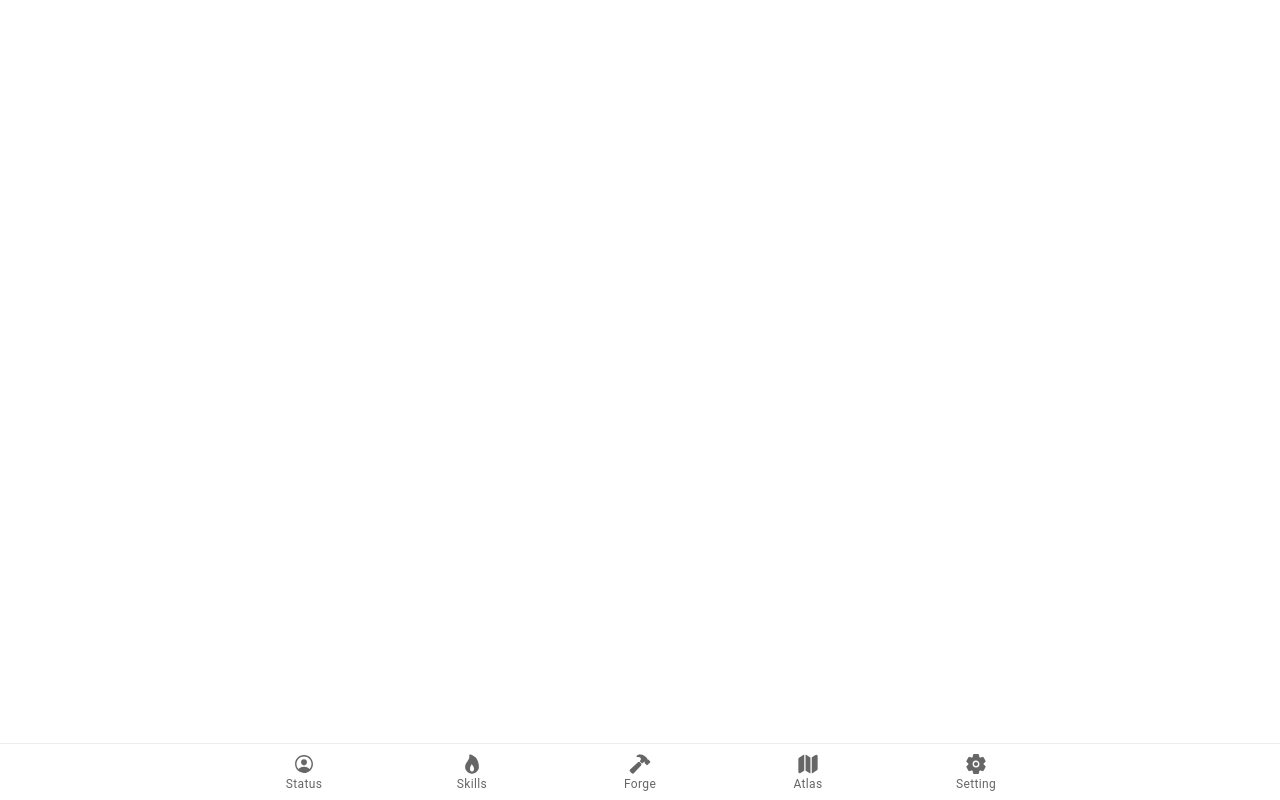
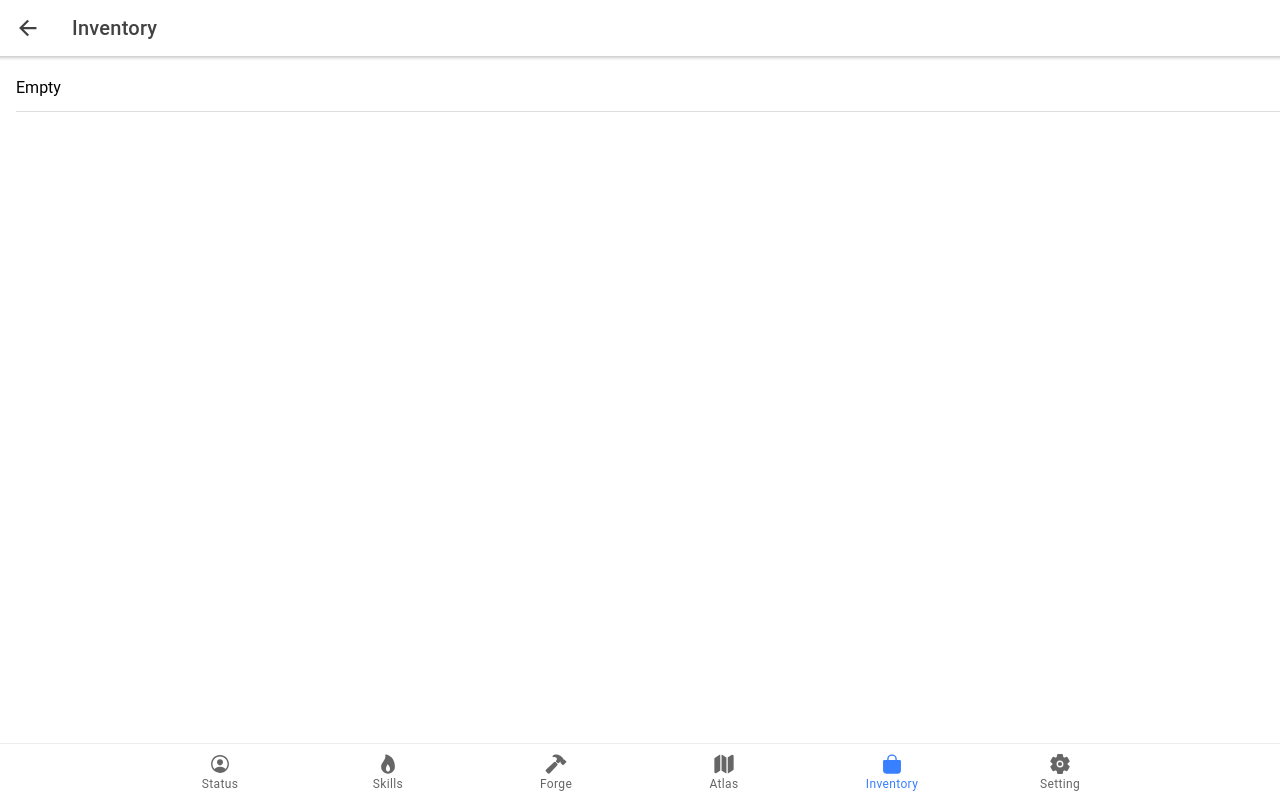
Before and after one commit to ngocnv371/silent-forge, a React (Create React App) app: page /inventory in a window 1280 px wide. Built offline with nearby package versions, Linux system fonts and the light colour scheme.

Commit message:
add inventory

```diff
--- a/src/App.tsx
+++ b/src/App.tsx
@@ -21,7 +21,7 @@ import {
   setupIonicReact,
 } from '@ionic/react';
 import { Redirect, Route } from 'react-router-dom';
-import { flame, map, personCircleOutline, hammer, settings } from 'ionicons/icons';
+import { flame, map, personCircleOutline, hammer, settings, bag } from 'ionicons/icons';
 
 import { IonReactRouter } from '@ionic/react-router';
 import Setting from './pages/setting';
@@ -35,6 +35,7 @@ import WikiMonsters from './pages/wiki/monsters';
 import WikiAtlas from './pages/wiki/atlas';
 import Atlas from './pages/atlas';
 import Tap from './pages/tap';
+import Inventory from './pages/inventory';
 
 setupIonicReact();
 
@@ -65,6 +66,9 @@ const App: React.FC = () => (
           <Route exact path="/atlas">
             <Atlas />
           </Route>
+          <Route exact path="/inventory">
+            <Inventory />
+          </Route>
           <Route path="/tap/:map" component={Tap}></Route>
           <Route exact path="/forge">
             <Forge />
@@ -93,6 +97,10 @@ const App: React.FC = () => (
             <IonIcon icon={map} />
             <IonLabel>Atlas</IonLabel>
           </IonTabButton>
+          <IonTabButton tab="inventory" href="/inventory">
+            <IonIcon icon={bag} />
+            <IonLabel>Inventory</IonLabel>
+          </IonTabButton>
           <IonTabButton tab="setting" href="/setting">
             <IonIcon icon={settings} />
             <IonLabel>Setting</IonLabel>
--- /dev/null
+++ b/src/pages/inventory.tsx
@@ -0,0 +1,83 @@
+import {
+  IonBackButton,
+  IonButton,
+  IonButtons,
+  IonCard,
+  IonCardHeader,
+  IonContent,
+  IonHeader,
+  IonIcon,
+  IonItem,
+  IonLabel,
+  IonList,
+  IonNote,
+  IonPage,
+  IonTitle,
+  IonToolbar,
+} from '@ionic/react';
+import { hammer, trash } from 'ionicons/icons';
+import { useState } from 'react';
+import { useSelector } from 'react-redux';
+import { ItemStack } from '../models/item';
+
+const ItemPreview: React.FC<ItemStack> = ({ item, quantity }) => {
+  return (
+    <IonCard>
+      <IonCardHeader>
+        <IonTitle>{item.name}</IonTitle>
+        <IonNote slot="end">{quantity}</IonNote>
+      </IonCardHeader>
+      <IonToolbar>
+        <IonButtons>
+          <IonButton color="danger">
+            <IonIcon slot="start" icon={trash} />
+            Drop
+          </IonButton>
+        </IonButtons>
+        <IonButtons slot="primary">
+          <IonButton routerLink="/forge" color="secondary">
+            <IonIcon slot="start" icon={hammer} />
+            Forge
+          </IonButton>
+        </IonButtons>
+      </IonToolbar>
+    </IonCard>
+  );
+};
+
+const Inventory: React.FC = () => {
+  const [selectedStack, selectStack] = useState<ItemStack>();
+  const items = useSelector((state: any) => state.inventory as ItemStack[]);
+
+  return (
+    <IonPage id="inventory-page">
+      <IonHeader>
+        <IonToolbar>
+          <IonButtons slot="start">
+            <IonBackButton defaultHref="/" />
+          </IonButtons>
+          <IonTitle>Inventory</IonTitle>
+        </IonToolbar>
+      </IonHeader>
+      <IonContent fullscreen>
+        {selectedStack && <ItemPreview {...selectedStack} />}
+        <IonList>
+          {items &&
+            items.map((stack) => (
+              <IonItem key={stack.item.id} onClick={() => selectStack(stack)}>
+                <IonLabel>{stack.item.name}</IonLabel>
+                {stack.quantity > 1 && <IonNote slot="end">{stack.quantity}</IonNote>}
+              </IonItem>
+            ))}
+          {(!items || !items.length) && (
+            <IonItem>
+              <IonLabel>Empty</IonLabel>
+            </IonItem>
+          )}
+        </IonList>
+      </IonContent>
+    </IonPage>
+  );
+};
+
+export default Inventory;
--- a/src/pages/tap/queue.tsx
+++ b/src/pages/tap/queue.tsx
@@ -6,12 +6,15 @@ import Rewards from './rewards';
 import { useIonRouter } from '@ionic/react';
 import useBag from './useBag';
 import { Character } from '../../models';
+import { useDispatch } from 'react-redux';
+import { addStack } from '../../store/slices/inventory';
 
 const Queue: React.FC<{ encounters: Atlas.EncounterInstance[] }> = ({ encounters }) => {
   const [encounterIndex, setEncounterIndex] = useState(0);
   const [bag, addStacks] = useBag([]);
   const [monsters, setMonsters] = useState([] as Character[]);
   const router = useIonRouter();
+  const dispatch = useDispatch();
 
   useEffect(() => {
     console.log('generate monsters');
@@ -32,6 +35,9 @@ const Queue: React.FC<{ encounters: Atlas.EncounterInstance[] }> = ({ encounters
 
   function handleCollect() {
     console.log(`collect rewards`, bag);
+    bag.forEach((stack) => {
+      dispatch(addStack(stack));
+    });
     router.goBack();
   }
 
--- a/src/store/index.ts
+++ b/src/store/index.ts
@@ -4,6 +4,7 @@ import status from './slices/status';
 import app from './slices/app';
 import tap from './slices/tap';
 import forge from './slices/forge';
+import inventory from './slices/inventory';
 
 const store = configureStore({
   reducer: {
@@ -12,6 +13,7 @@ const store = configureStore({
     profile,
     status,
     forge,
+    inventory,
   },
   devTools: process.env.NODE_ENV !== 'production',
 });
--- /dev/null
+++ b/src/store/slices/inventory.ts
@@ -0,0 +1,37 @@
+import { PayloadAction, createSlice } from '@reduxjs/toolkit';
+import { ItemStack } from '../../models/item';
+
+type State = ItemStack[];
+
+const initialState: State = [];
+
+const slice = createSlice({
+  name: 'inventory',
+  initialState,
+  reducers: {
+    addStack(state, payload: PayloadAction<ItemStack>) {
+      const index = state.findIndex((s) => s.item.id === payload.payload.item.id);
+      if (index >= 0) {
+        const newItem = { ...state[index], quantity: state[index].quantity + payload.payload.quantity };
+        state.splice(index, 1, newItem);
+      } else {
+        state.push({ ...payload.payload });
+      }
+    },
+    removeStack(state, payload: PayloadAction<ItemStack>) {
+      const index = state.findIndex((s) => s.item.id === payload.payload.item.id);
+      if (index >= 0) {
+        const newItem = { ...state[index] };
+        newItem.quantity -= payload.payload.quantity;
+        if (newItem.quantity <= 0) {
+          state.splice(index, 1);
+        } else {
+          state.splice(index, 1, newItem);
+        }
+      }
+    },
+  },
+});
+
+export const { addStack, removeStack } = slice.actions;
+export default slice.reducer;
```
